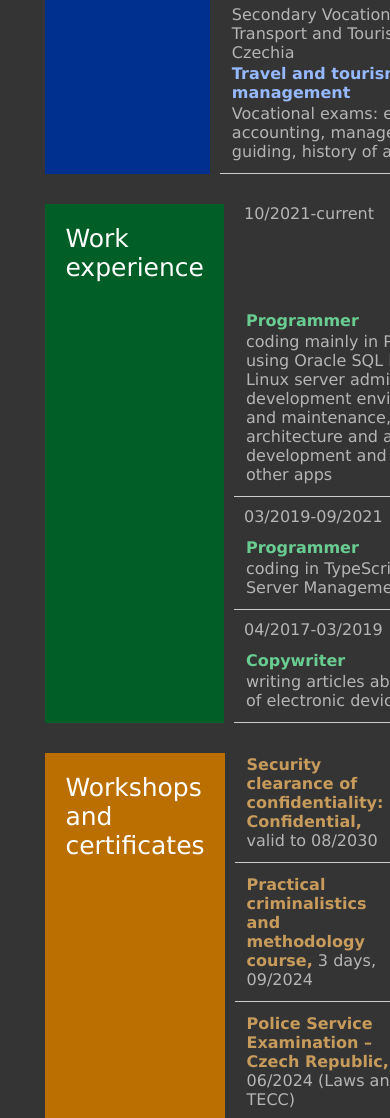
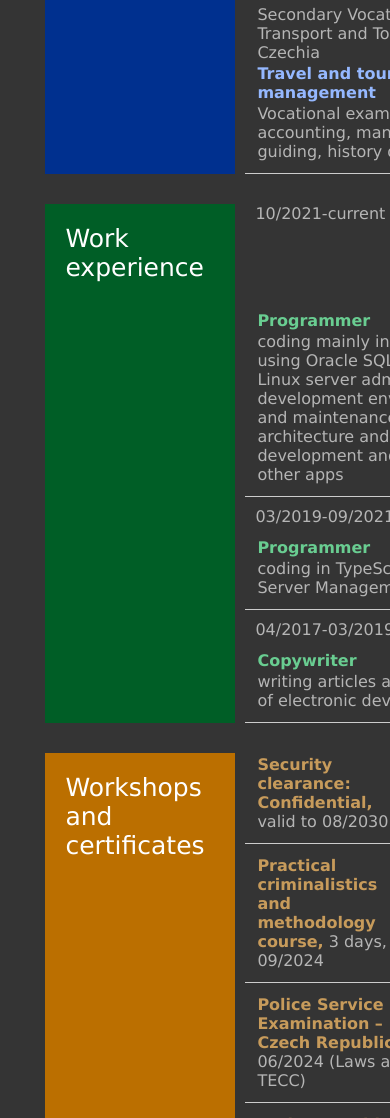
Before and after one commit to eliskakurfirtova/eliskakurfirtova.github.io, a plain HTML site: page index.html in a window 390 px wide. Shown: the part 882-2000 px from the top of the page. Drawn offline with Linux system fonts and the light colour scheme.

Commit message:
Update 08-2025 (#3)
* responsive-design

editing styles for smartphones

* hot fix

```diff
--- a/index.html
+++ b/index.html
@@ -42,14 +42,14 @@
         </div>
         <div class="grid-container">
             <div id="workshops" class="sidebar block3">Workshops and certificates</div>
-            <div class="grid-item span"><p><strong class="orange">Security clearance of confidentiality: Confidential,</strong> valid to 08/2030</p></div>
+            <div class="grid-item span"><p><strong class="orange">Security clearance: Confidential,</strong> valid to 08/2030</p></div>
             <div class="grid-item span"><p><strong class="orange">Practical criminalistics and methodology course,</strong> 3 days, 09/2024</p></div>
             <div class="grid-item span"><p><strong class="orange">Police Service Examination – Czech Republic,</strong> 06/2024 (Laws and TECC)</p></div>
             <div class="grid-item span"><p><strong class="orange">Python Machine Learning and Neural Networks in Python,</strong> 5 days, 05/2024</p></div>
             <div class="grid-item span"><p><strong class="orange">Practical criminalistics and methodology course,</strong> 3 days, 09/2023</p></div>
             <div class="grid-item span"><p><strong class="orange">Practical webhacking,</strong> 5 days, 02/2023</p></div>
             <div class="grid-item span"><p><strong class="orange">Network security – practical hacking,</strong> 5 days, 01/2023</p></div>
-            <div class="grid-item span"><p><strong class="orange">Firearms training course,</strong> 3 days, 06/2O22</p></div>
+            <div class="grid-item span"><p><strong class="orange">Firearms training course,</strong> 3 days, 06/2022</p></div>
             <div class="grid-item span"><p><strong class="orange">Windows Server 2016 – basic scripting in PowerShell,</strong> 5 days, 10/2021</p></div>
             <div class="grid-item span"><p><strong class="orange">Windows Server 2016 – advanced scripting in PowerShell,</strong> 5 days, 10/2021</p></div>
             <div class="grid-item span"><p><strong class="orange">Microsoft SQL Server 2016 Administration,</strong> 5 days, 10/2021</p></div>
--- a/styles.css
+++ b/styles.css
@@ -42,7 +42,7 @@ a {
 
 .sidebar {
   padding: 20px;
-  /*border: 1px solid #aaa;*/
+  min-width: 150px;
   color: #ffffff;
   font-size: 25px;
 }
```
